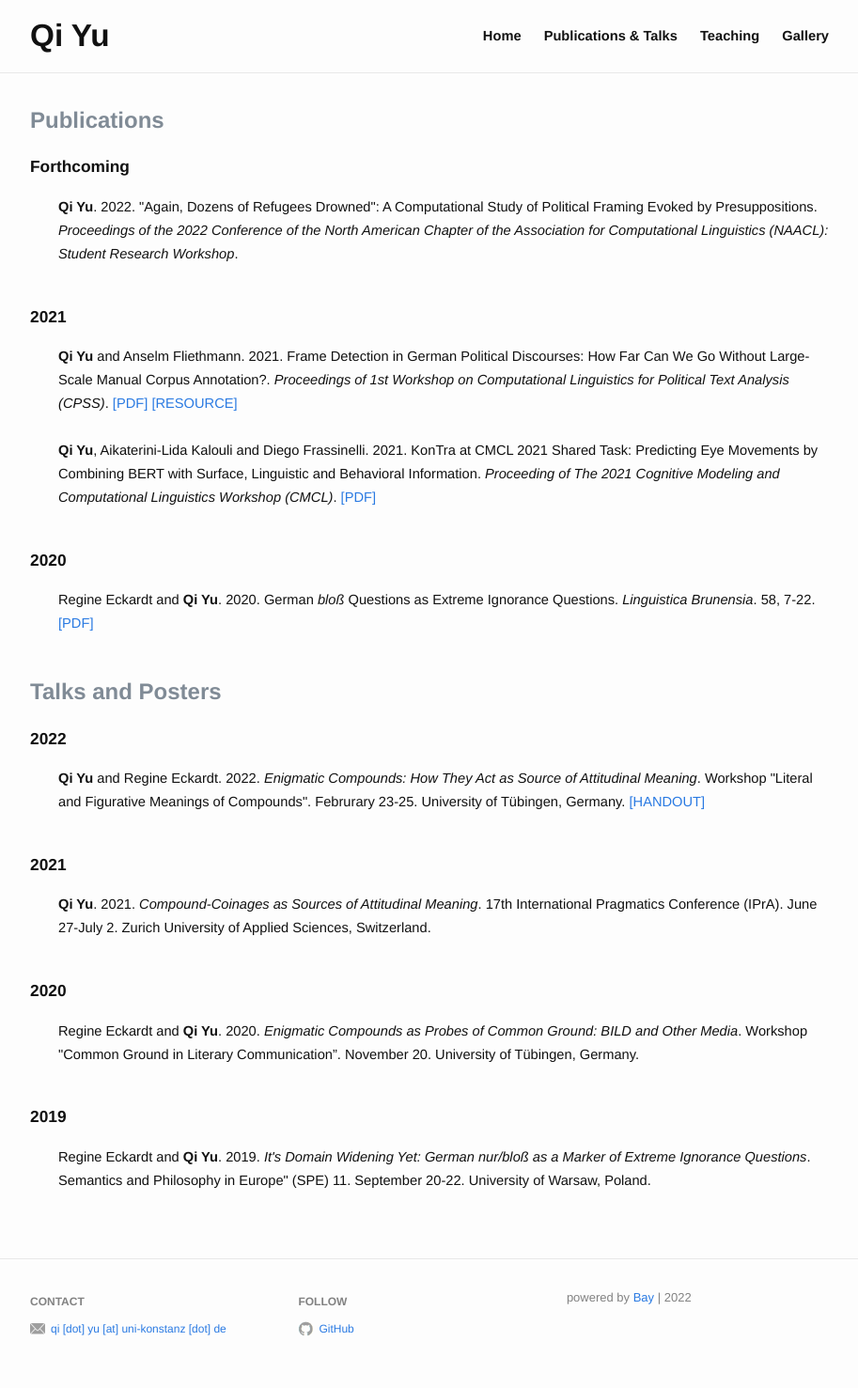
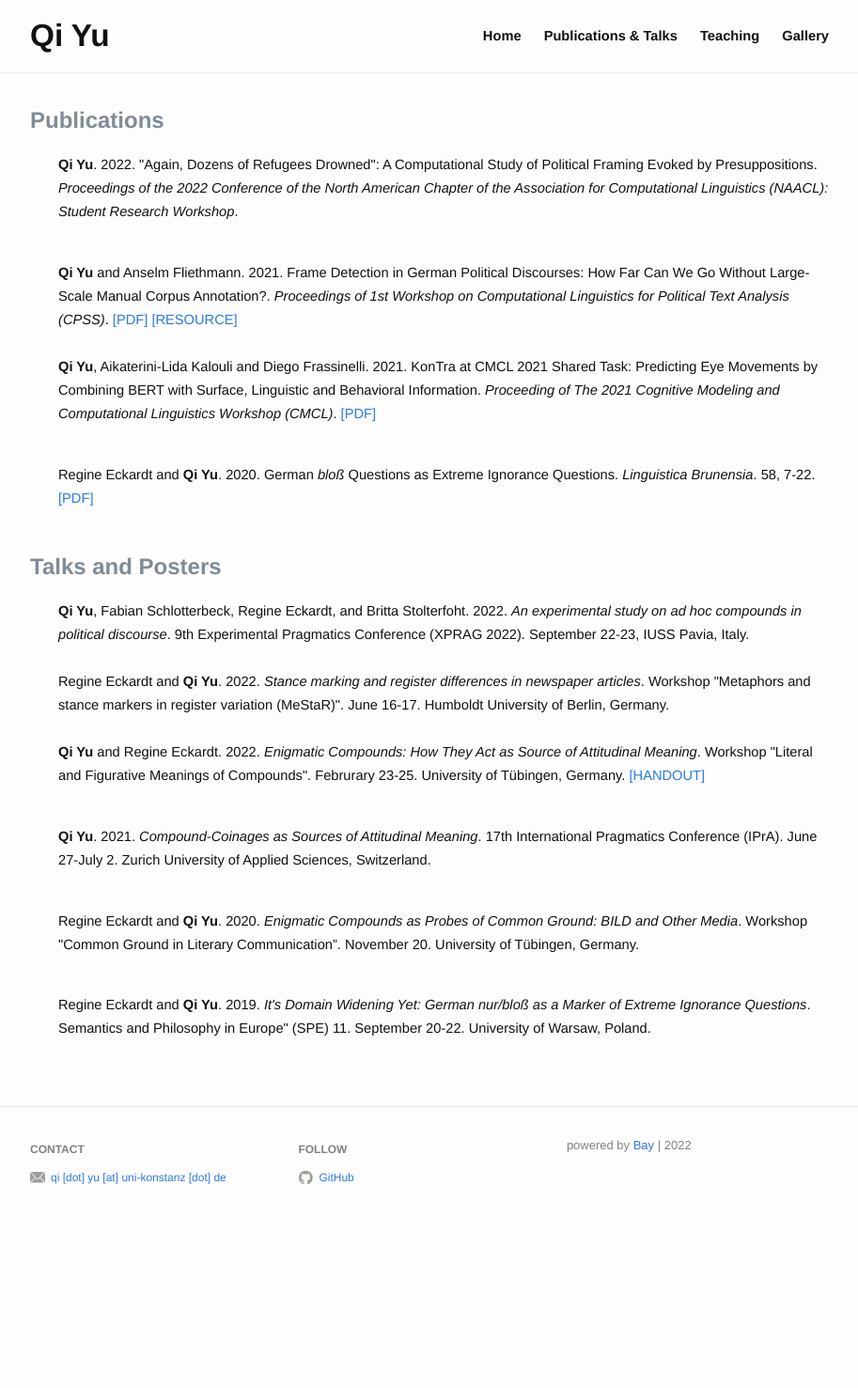
Before and after one commit to qi-yu/qi-yu.github.io, a Jekyll site: the page built from publication.md, in a window 1280 px wide. Shown: the whole page at 94% size, without its empty margins (183-1096 px from the left). Built offline with Jekyll 4.4.1, drawn with Linux system fonts in a browser that asks for light colours; after the commit the page ends 1316 px from its top, so only the background shows below that.

Commit message:
updated talk list

```diff
--- a/_layouts/publication.html
+++ b/_layouts/publication.html
@@ -11,7 +11,7 @@
         <h1 class="page-heading">{{ category.name }}</h1>
         {% for section in category.sections %}
         <div class="work">
-          <h3>{{ section.year }}</h3>
+          <!--h3 {{ section.year }} -->
           {{ section.desc }}
 
           <ul>
--- a/publication.md
+++ b/publication.md
@@ -3,7 +3,7 @@ layout: publication
 categories:
   - name: Publications
     sections:
-      - year: Forthcoming
+      - year: 2022
         items:
           - title: '&#34;Again, Dozens of Refugees Drowned&#34;&#58; A Computational Study of Political Framing Evoked by Presuppositions'
             authors: <b>Qi Yu</b>
@@ -38,6 +38,18 @@ categories:
     sections:
       - year: 2022
         items:
+          - title: <em>An experimental study on ad hoc compounds in political discourse</em>
+            authors: <b>Qi Yu</b>, Fabian Schlotterbeck, Regine Eckardt, and Britta Stolterfoht
+            year: 2022
+            workshop: 9th Experimental Pragmatics Conference (XPRAG 2022)
+            note: September 22-23, IUSS Pavia, Italy
+
+          - title: <em>Stance marking and register differences in newspaper articles</em>
+            authors: Regine Eckardt and <b>Qi Yu</b>
+            year: 2022
+            workshop: Workshop "Metaphors and stance markers in register variation (MeStaR)"
+            note: June 16-17. Humboldt University of Berlin, Germany
+
           - title: <em>Enigmatic Compounds&#58; How They Act as Source of Attitudinal Meaning</em>
             authors: <b>Qi Yu</b> and Regine Eckardt
             year: 2022
```
Also changed, not shown: 2 other files.
